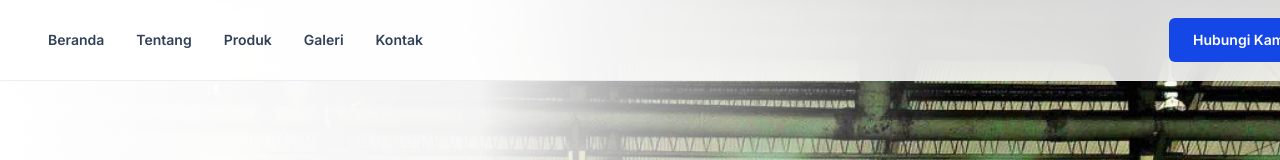
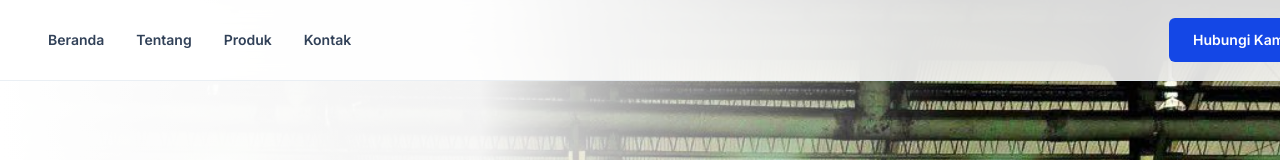
Before and after one commit to ilhamakbarjamil/pabrik-gula-profile, a Next.js app: page / in a window 1280 px wide. Shown: the top 160 px of the page. Built offline with nearby package versions, Linux system fonts and the light colour scheme.

Commit message:
hapus galeri

```diff
--- a/src/components/layout/navbar.tsx
+++ b/src/components/layout/navbar.tsx
@@ -17,10 +17,6 @@ const navItems = [
   {
     label: "Produk",
     href: "#produk",
-  },
-  {
-    label: "Galeri",
-    href: "#galeri",
   },
   {
     label: "Kontak",
```
